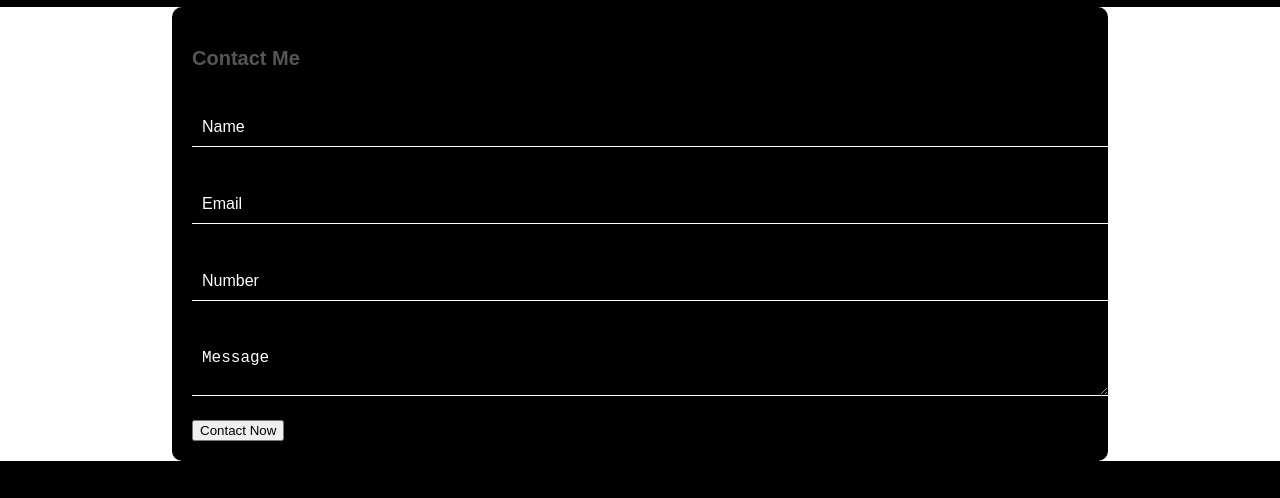
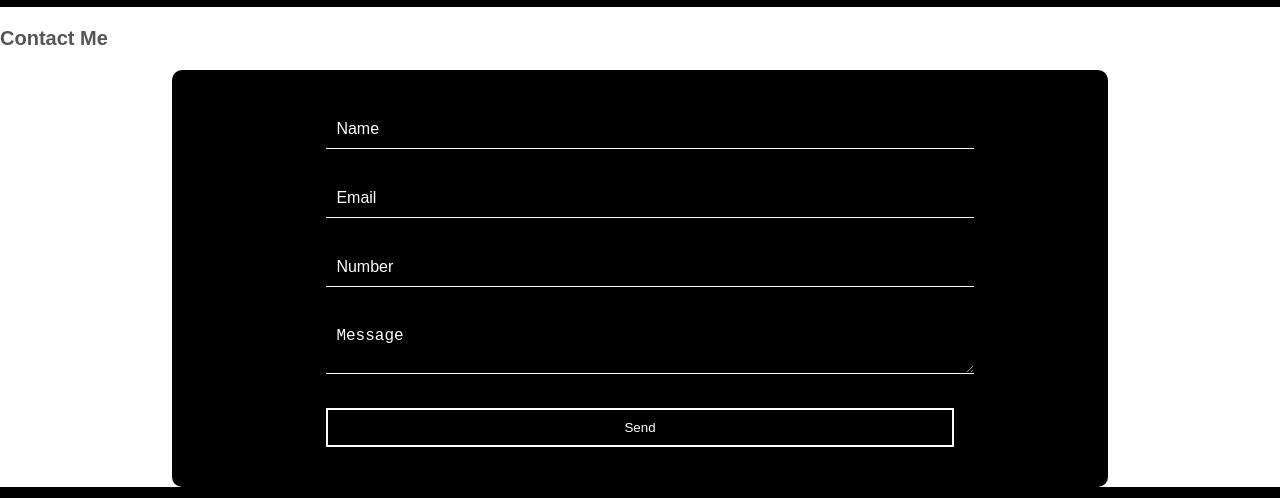
Before and after one commit to GiftTeddy/Portfolio-Website, a plain HTML site: page contact.html in a window 1280 px wide. Shown: the part 113-611 px from the top of the page. Drawn offline with Linux system fonts and the light colour scheme.

Commit message:
Update contact.html

```diff
--- a/contact.html
+++ b/contact.html
@@ -21,26 +21,28 @@
   </header>
 
   <div class="content">
+
+    <h3>Contact Me</h3>
     <div class="form-container">
-      <form action="">
-        <h3>Contact Me</h3>
-        <div class="inputBox">
-          <span class="fas fa-user"></span>
-          <input type="text" placeholder="Name">
-        </div>
-        <div class="inputBox">
-          <span class="fas fa-envelope"></span>
-          <input type="email" placeholder="Email">
-        </div>
-        <div class="inputBox">
-          <span class="fas fa-phone"></span>
-          <input type="text" placeholder="Number">
-        </div>
-        <div class="inputBox">
-          <span class="fas fa-comment"></span>
-          <textarea placeholder="Message"></textarea>
-        </div>
-        <input type="submit" value="Contact Now" class="btn-contact">
+
+      <form class="form-container" action="https://formspree.io/f/mjvnjlvv" method="POST">
+        <label class="inputBox">
+
+          <input type="text" name="name" placeholder="Name">
+        </label>
+        <label class="inputBox">
+
+          <input type="email" name="email" placeholder="Email" required>
+        </label>
+        <label class="inputBox">
+
+          <input type="tel" name="phone" placeholder="Number">
+        </label>
+        <label class="inputBox">
+
+          <textarea name="message" placeholder="Message" required></textarea>
+        </label>
+        <button class="btn-contact" type="submit">Send</button>
       </form>
     </div>
   </div>
@@ -61,5 +63,6 @@
       <iframe src="https://www.google.com/maps/embed?pb=!1m18!1m12!1m3!1d3578.2190602604105!2d27.87101547508573!3d-26.2545528660259!2m3!1f0!2f0!3f0!3m2!1i1024!2i768!4f13.1!3m3!1m2!1s0x1e95a6de6bf5ea4f%3A0x2b158b1e244f1b39!2s3125%20Tumahole%20St%2C%20Jabavu%2C%20Soweto%2C%201809!5e0!3m2!1sen!2sza!4v1712468282548!5m2!1sen!2sza" width="300" height="200" frameborder="0" style="border: 0" allowfullscreen="" aria-hidden="false" tabindex="0"></iframe>
     </div>
   </footer>
+  <script src="scripts.js"></script>
 </body>
 </html>
```
